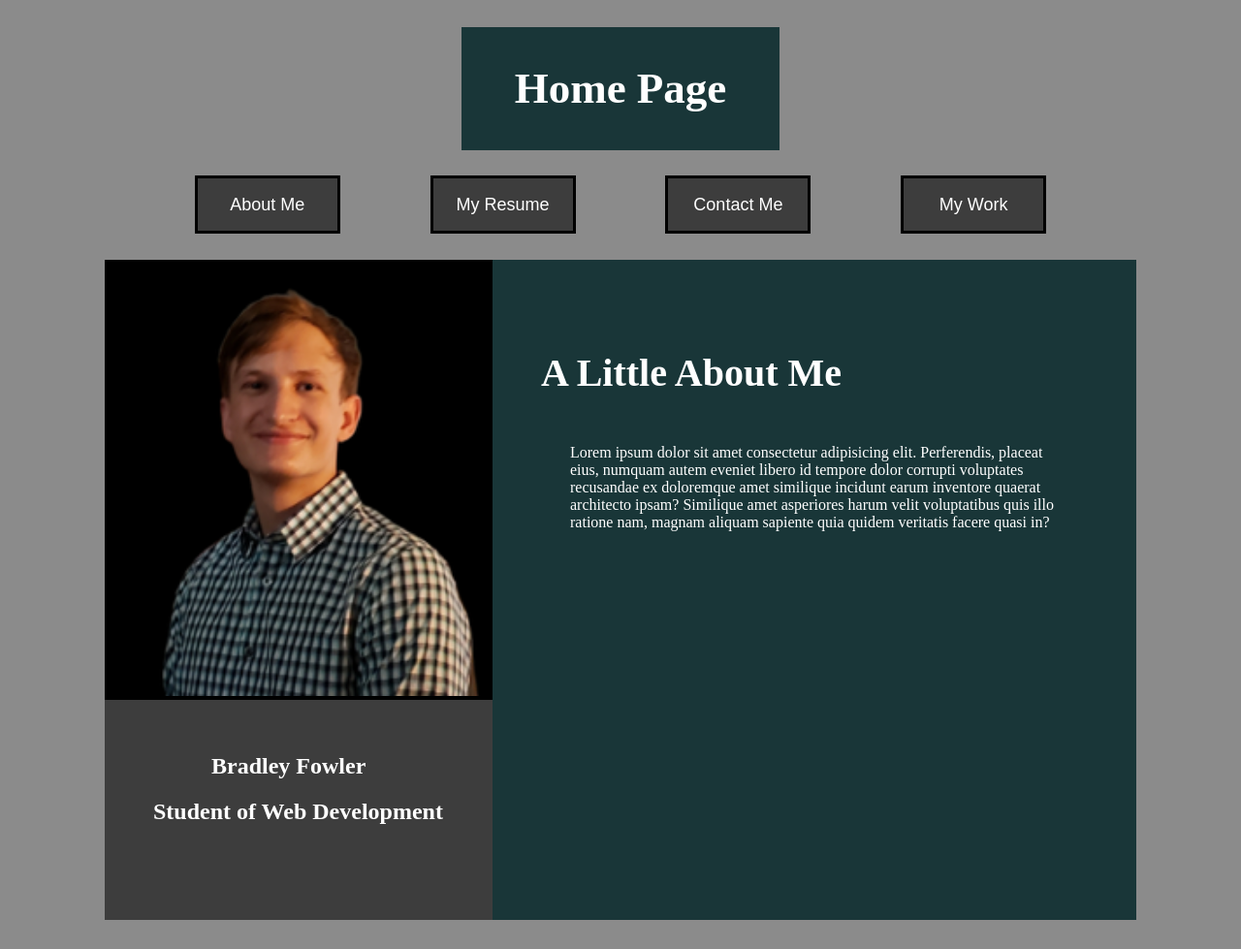
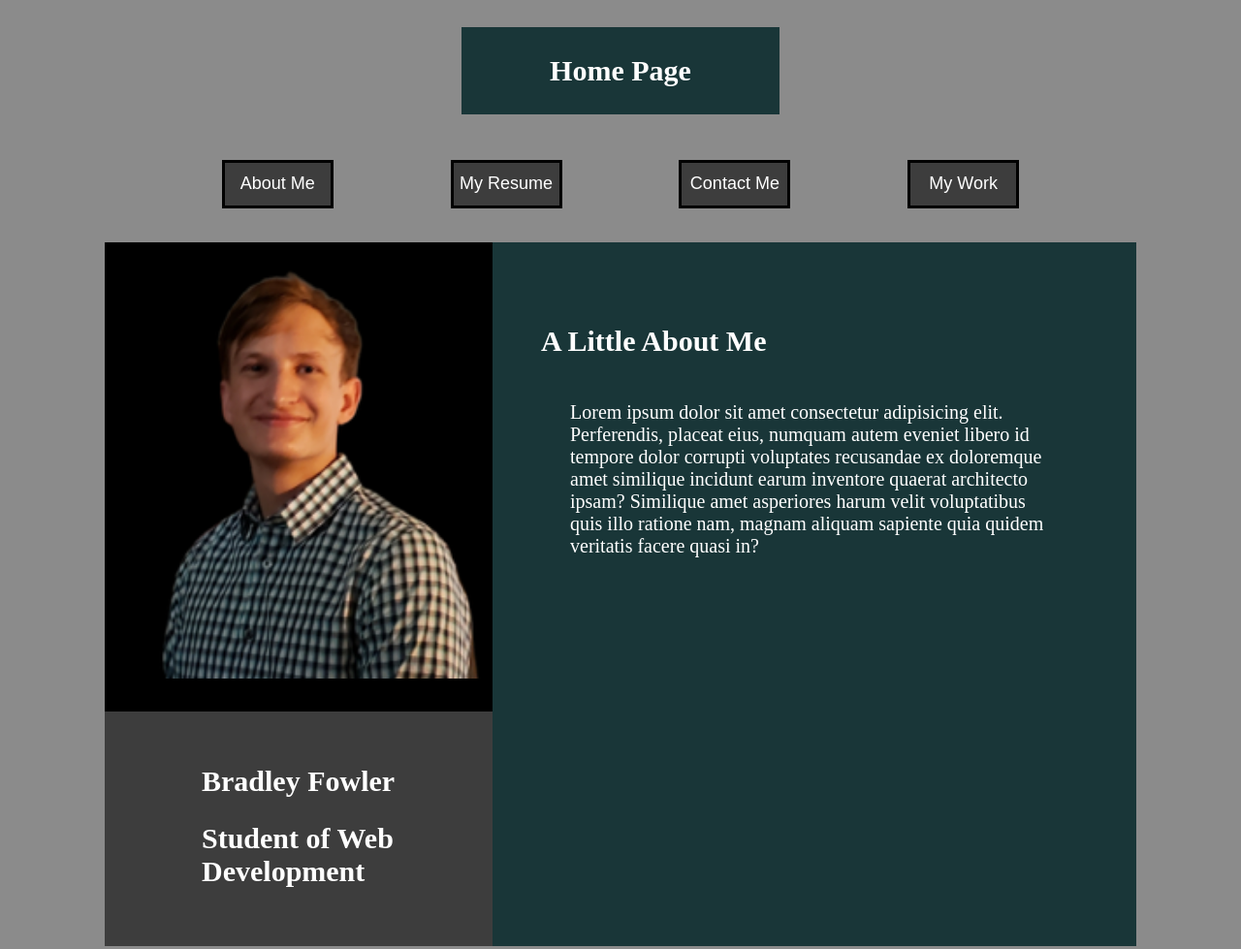
Before and after one commit to BradLFowler/My-Portfolio, a plain HTML site: page index.html in a window 1280 px wide. Shown: the whole page at 97% size. Before the commit the page ends 957 px from the top, so only its background shows below. Drawn offline with Linux system fonts and the light colour scheme.

Commit message:
added media query styles

```diff
--- a/portfolio.css
+++ b/portfolio.css
@@ -2,7 +2,93 @@ body {
     background-color: rgb(139, 139, 139);
 }
 
-@media (min-width: 900px) {
+@media (min-width: 400px) {
+#gridcontainer {
+    display: grid;
+    grid-template-columns: .5fr 1.5fr;
+    grid-template-rows: .5fr .5fr 2fr 1fr;
+    grid-template-areas:
+    "pagetitle pagetitle"
+    "nav nav"
+    "picture maincontent"
+    "name maincontent";
+}
+
+.pagetitle {
+    grid-area: pagetitle;
+    display: flex;
+    flex-direction: row;
+    justify-content: center;
+}
+
+h1 {
+    font-size: 30px;
+    background-color: rgb(25, 54, 56);
+    color: white;
+    padding: 20px 20px 20px 20px;
+}
+
+.nav  {
+    grid-area: nav;
+    display: flex;
+    flex-direction: row;
+    justify-content: space-evenly;
+    align-items: center;
+}
+
+button {
+    height: 50px;
+    width: 100px;
+    background-color: rgb(61, 61, 61);
+    color: white;
+    font-size: 18px;
+    border: 3px solid black;
+}
+
+button:hover {
+    transform: scale(1.1);
+}
+
+.picture {
+    grid-area: picture;
+    background-color: black;
+    padding-bottom: 30px;
+}
+
+.maincontent {
+    grid-area: maincontent;
+    padding-left: 15px;
+    background-color: rgb(25, 54, 56);
+    color: white;
+}
+
+.headertwos {
+    grid-area: name;
+    padding-left: 30px;
+    background-color: rgb(61, 61, 61);
+    color: white;
+}
+
+}
+
+@media (min-width: 765px) {
+h1 {
+    padding: 25px 25px 25px 25px;
+}
+
+p {
+    padding-left: 15px;
+    padding-right: 15px;
+    font-size: 20px;
+}
+
+button {
+    width: 115px;
+}
+
+}
+
+@media (min-width: 930px) {
 #gridcontainer {
     display: grid;
     grid-template-rows: .5fr .5fr 2fr 1fr;
@@ -12,6 +98,43 @@ body {
     "nav nav"
     "picture maincontent"
     "name maincontent";
+}
+
+section.pagetitle {
+    grid-area: pagetitle;
+    display: flex;
+    flex-direction: row;
+    align-items: center;
+    font-size: 30px;
+    margin-left: 37%;
+    margin-right: 37%;
+    margin-top: 20px;
+    height: 90px;
+    color: white;
+    background-color: rgb(25, 54, 56);
+}
+
+section.nav {
+    grid-area: nav;
+    display: flex;
+    flex-direction: row;
+    align-items: center;
+    justify-content: space-evenly;
+    margin-left: 100px;
+    margin-right: 100px;
+}
+
+button {
+    height: 50px;
+    width: 115px;
+    background-color: rgb(61, 61, 61);
+    color: white;
+    font-size: 18px;
+    border: 3px solid black;
+}
+
+button:hover {
+    transform: scale(1.1);
 }
 
 img {
@@ -38,44 +161,13 @@ section.maincontent {
 }
 
 .maincontent > h2 {
-    font-size: 40px;
+    font-size: 30px;
 }
 
 .maincontent > p {
     padding-left: 30px;
     padding-right: 30px;
-}
-
-section.pagetitle {
-    grid-area: pagetitle;
-    display: flex;
-    flex-direction: row;
-    justify-content: center;
-    font-size: 30px;
-    margin-left: 37%;
-    margin-right: 37%;
-    margin-top: 20px;
-    color: white;
-    background-color: rgb(25, 54, 56);
-}
-
-section.nav {
-    grid-area: nav;
-    display: flex;
-    flex-direction: row;
-    align-items: center;
-    justify-content: space-evenly;
-    margin-left: 100px;
-    margin-right: 100px;
-}
-
-button {
-    height: 60px;
-    width: 150px;
-    background-color: rgb(61, 61, 61);
-    color: white;
-    font-size: 18px;
-    border: 3px solid black;
+    font-size: 20px;
 }
 
 section.headertwos {
@@ -83,12 +175,9 @@ section.headertwos {
     margin-left: 100px;
     color: white;
     background-color: rgb(61, 61, 61);
-    padding-left: 50px;
-    padding-top: 35px;
-}
-
-.name {
-    margin-left: 60px;
+    padding-left: 100px;
+    padding-top: 30px;
+    font-size: 20px;
 }
 
 }
```
